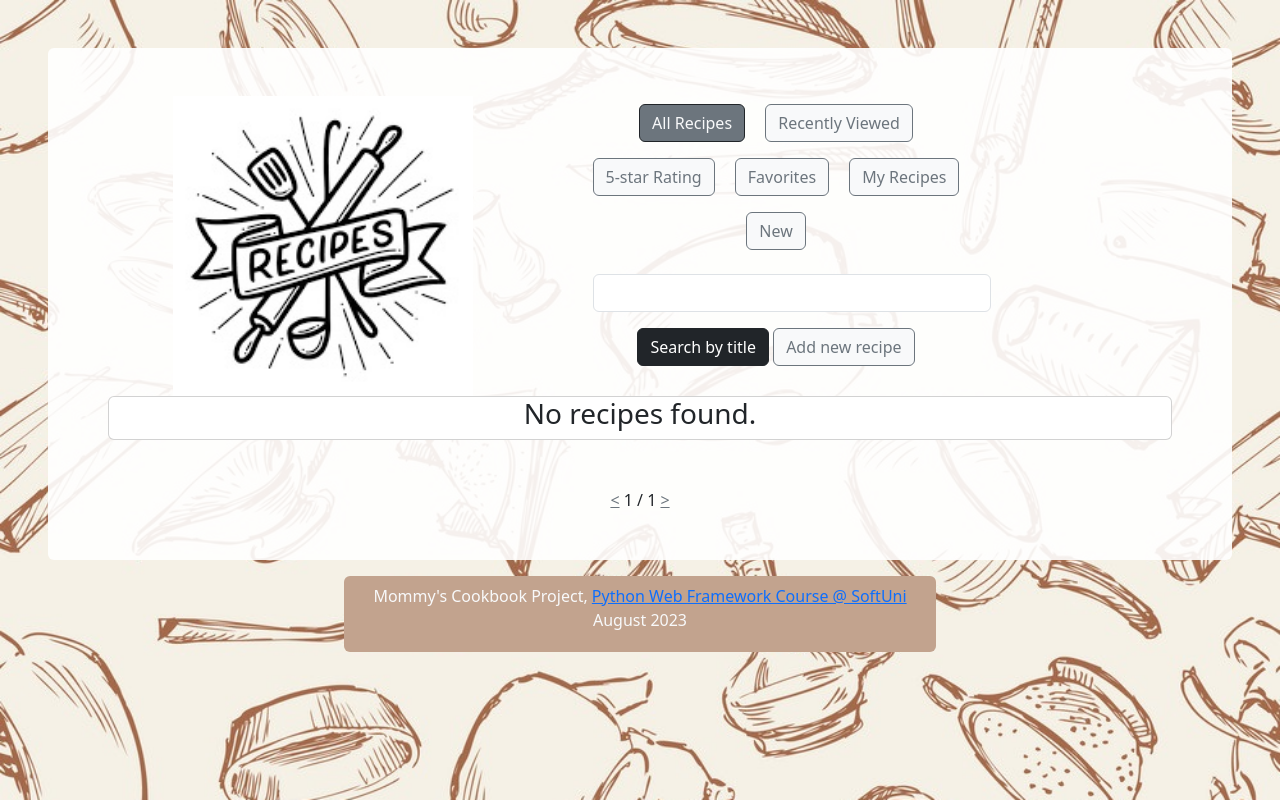
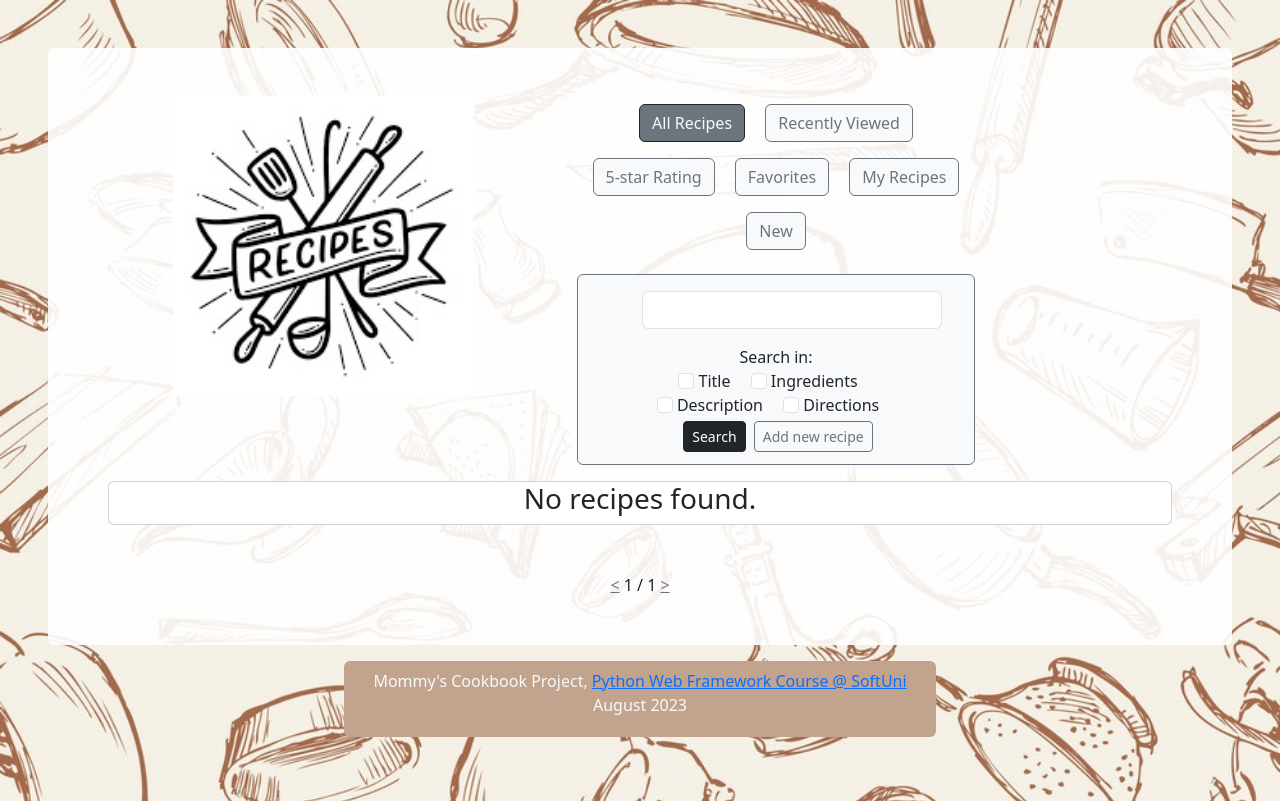
Before and after one commit to dtuleva/MommysCookbookProject, a Django app: page /recipes/ in a window 1280 px wide. Shown: the part 64-865 px from the top of the page. Run offline with Django 4.2, Linux system fonts and the light colour scheme; data that the repository does not hold is empty; parts of the project's set-up code (start-up, migrations or seed data) failed here and were passed over; some libraries are stand-ins or nearby versions.

Commit message:
search filters added

```diff
--- a/MommysCookbookProject/recipe/templates/recipe/recipes_list.html
+++ b/MommysCookbookProject/recipe/templates/recipe/recipes_list.html
@@ -10,28 +10,63 @@
             <div class="col-md-5">
 
                 <p>
-                    <a href="{% url 'recipes_list' %}" class="btn btn-secondary btn-outline-dark text-light m-2">All Recipes</a>
-                    <a href="{% url 'recipes_list' %}?chapter=recent" class="btn btn-light btn-outline-secondary  m-2">Recently Viewed</a>
-                    <a href="{% url 'recipes_list' %}?chapter=best" class="btn btn-light btn-outline-secondary m-2">5-star Rating</a>
-                    <a href="{% url 'recipes_list' %}?chapter=favorites" class="btn btn-light btn-outline-secondary m-2">Favorites</a>
-                    <a href="{% url 'recipes_list' %}?chapter=own" class="btn btn-light btn-outline-secondary m-2">My Recipes</a>
-                    <a href="{% url 'recipes_list' %}?chapter=new" class="btn btn-light btn-outline-secondary m-2">New</a>
+                    <a href="{% url 'recipes_list' %}" class="btn btn-secondary btn-outline-dark text-light m-2">All
+                        Recipes</a>
+                    <a href="{% url 'recipes_list' %}?chapter=recent" class="btn btn-light btn-outline-secondary  m-2">Recently
+                        Viewed</a>
+                    <a href="{% url 'recipes_list' %}?chapter=best" class="btn btn-light btn-outline-secondary m-2">5-star
+                        Rating</a>
+                    <a href="{% url 'recipes_list' %}?chapter=favorites"
+                       class="btn btn-light btn-outline-secondary m-2">Favorites</a>
+                    <a href="{% url 'recipes_list' %}?chapter=own" class="btn btn-light btn-outline-secondary m-2">My
+                        Recipes</a>
+                    <a href="{% url 'recipes_list' %}?chapter=new"
+                       class="btn btn-light btn-outline-secondary m-2">New</a>
                 </p>
+
 
                 <form action="{% url 'recipes_list' %}?page={{ page_obj.number }}" class="m-3">
                     {% csrf_token %}
+                    <div class="form-group mb-2 px-5 pb-2 border border-secondary bg-light rounded">
 
 
-                    <input name="search" value="{{ search }}" class="form-control m-3">
-                    <input type="hidden" name="chapter" value="{{ request.GET.chapter }}">
+                        <input name="search" value="{{ search }}" class="form-control m-3">
+                        <div class="">Search in:</div>
+
+                        <input type="hidden" name="chapter" value="{{ request.GET.chapter }}">
+
+                        <div class="form-check-inline">
+                            <input class="form-check-input" type="checkbox" name="search_title"
+                                   {% if request.GET.search_title %}checked{% endif %}>
+                            <label class="form-check-label">Title</label>
+                        </div>
+
+                        <div class="form-check-inline">
+                            <input class="form-check-input" type="checkbox" name="search_ingredients"
+                                   {% if request.GET.search_ingredients %}checked{% endif %}>
+                            <label class="form-check-label">Ingredients</label>
+                        </div>
+
+                        <div class="form-check-inline">
+                            <input class="form-check-input" type="checkbox" name="search_description"
+                                   {% if request.GET.search_description %}checked{% endif %}>
+                            <label class="form-check-label">Description</label>
+                        </div>
+
+                        <div class="form-check-inline">
+                            <input class="form-check-input" type="checkbox" name="search_instructions"
+                                   {% if request.GET.search_instructions %}checked{% endif %}>
+                            <label class="form-check-label">Directions</label>
+                        </div>
 
 
-                    <button class="btn btn-dark">Search by title</button>
+                        <button class="btn btn-sm btn-dark m-1">Search</button>
 
 
-                    <a href="{% url 'recipe_create' %}" class="btn btn-light btn-outline-secondary"> Add new recipe </a>
+                        <a href="{% url 'recipe_create' %}" class="btn btn-sm btn-light btn-outline-secondary m1"> Add new
+                            recipe </a>
 
-
+                    </div>
                 </form>
             </div>
         </div>
--- a/MommysCookbookProject/recipe/views.py
+++ b/MommysCookbookProject/recipe/views.py
@@ -15,7 +15,6 @@ from MommysCookbookProject.home.forms import NoteForm
 from MommysCookbookProject.home.models import Favorite
 from MommysCookbookProject.recipe.forms import RecipeCreateUpdateForm
 from MommysCookbookProject.recipe.models import Recipe, Rating
-from MommysCookbookProject.user_auth.views import CurrentUserMixin
 
 
 class RecipesListView(views.ListView):
@@ -27,9 +26,13 @@ class RecipesListView(views.ListView):
     def get_queryset(self):
         queryset = super().get_queryset()
 
-        search = self.request.GET.get('search', '')
+        search_query = self.request.GET.get('search', '')
+        search_title = self.request.GET.get('search_title')
+        search_ingredients = self.request.GET.get('search_ingredients')
+        search_description = self.request.GET.get('search_description')
+        search_instructions = self.request.GET.get('search_instructions')
+
         chapter = self.request.GET.get('chapter', None)
-
         not_logged_error_message = None
 
         if chapter == 'recent':
@@ -42,7 +45,7 @@ class RecipesListView(views.ListView):
         if not self.request.user.is_authenticated and chapter in ('favorites', 'own'):
             not_logged_error_message = "Only logged-in users can access Favorites and My Recipes. " \
                                        "Here are our newest recipes instead:"
-            print(not_logged_error_message)
+
         else:
             if chapter == 'favorites':
                 favorite_recipes = Favorite.objects.filter(owner=self.request.user).values_list('to_recipe', flat=True)
@@ -55,7 +58,19 @@ class RecipesListView(views.ListView):
             two_days_ago = timezone.now() - timedelta(days=2)
             queryset = queryset.filter(created_at__gte=two_days_ago)
 
-        queryset = queryset.filter(title__icontains=search)
+        if not any([search_title, search_ingredients, search_description, search_instructions]):
+            search_title = True
+
+        if search_query:
+            if search_title:
+                queryset = queryset.filter(title__icontains=search_query)
+            if search_ingredients:
+                queryset = queryset.filter(ingredients__icontains=search_query)
+            if search_description:
+                queryset = queryset.filter(description__icontains=search_query)
+            if search_instructions:
+                queryset = queryset.filter(instructions__icontains=search_query)
+
         self.request.not_logged_error_message = not_logged_error_message
 
         return queryset
```
